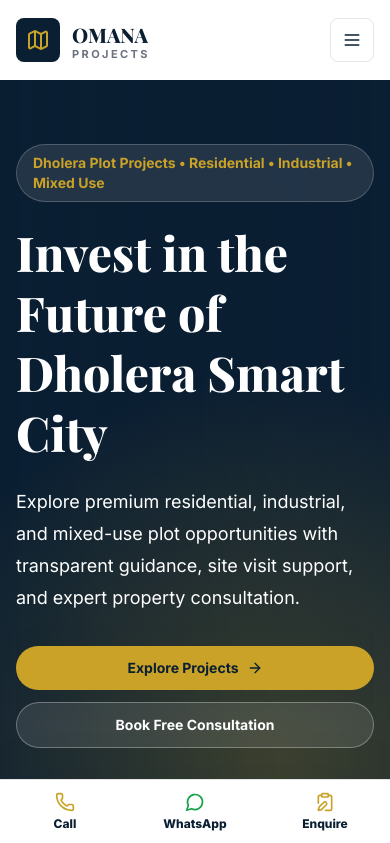
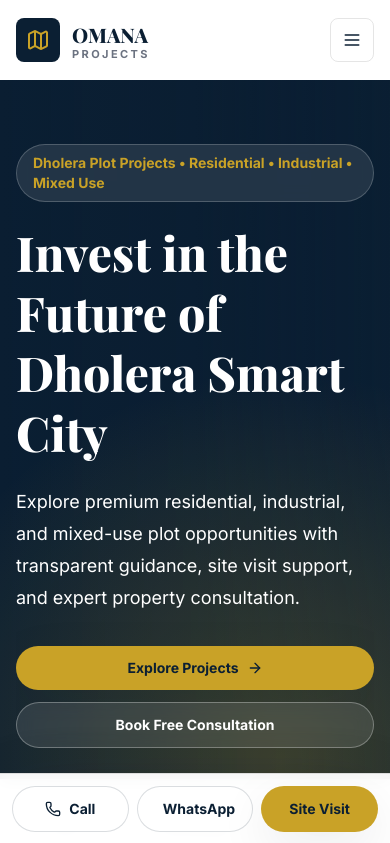
Before and after one commit to vishalcoder0912/real_state_3d, a React (Vite) app: page / in a window 390 px wide. Shown: the top 843 px of the page. Built offline with nearby package versions, Linux system fonts and the light colour scheme.

Commit message:
feat: register full omana route map

```diff
--- a/src/App.jsx
+++ b/src/App.jsx
@@ -2,18 +2,27 @@
 import Navbar from "./components/Navbar.jsx";
 import Footer from "./components/Footer.jsx";
 import FloatingCTA from "./components/FloatingCTA.jsx";
+import MobileBottomCTA from "./components/MobileBottomCTA.jsx";
 import Home from "./pages/Home.jsx";
 import About from "./pages/About.jsx";
 import MissionVision from "./pages/MissionVision.jsx";
 import DirectorMessage from "./pages/DirectorMessage.jsx";
 import Projects from "./pages/Projects.jsx";
+import ResidentialPlots from "./pages/ResidentialPlots.jsx";
+import IndustrialPlots from "./pages/IndustrialPlots.jsx";
+import MixedUse from "./pages/MixedUse.jsx";
+import PlotForBuy from "./pages/PlotForBuy.jsx";
 import NewsEvents from "./pages/NewsEvents.jsx";
 import Blog from "./pages/Blog.jsx";
+import BlogDetail from "./pages/BlogDetail.jsx";
 import Contact from "./pages/Contact.jsx";
+import BookSiteVisit from "./pages/BookSiteVisit.jsx";
+import PrivacyPolicy from "./pages/PrivacyPolicy.jsx";
+import ThankYou from "./pages/ThankYou.jsx";
 
 const App = () => {
   return (
-    <div className="min-h-screen bg-white text-ink">
+    <div className="min-h-screen bg-white pb-20 text-ink md:pb-0">
       <Navbar />
       <main className="pt-20 lg:pt-[120px]">
         <Routes>
@@ -22,13 +31,22 @@
           <Route path="/mission-vision" element={<MissionVision />} />
           <Route path="/director-message" element={<DirectorMessage />} />
           <Route path="/projects" element={<Projects />} />
+          <Route path="/projects/residential-plots" element={<ResidentialPlots />} />
+          <Route path="/projects/industrial-plots" element={<IndustrialPlots />} />
+          <Route path="/projects/mixed-use" element={<MixedUse />} />
+          <Route path="/projects/plot-for-buy" element={<PlotForBuy />} />
           <Route path="/news-events" element={<NewsEvents />} />
           <Route path="/blog" element={<Blog />} />
+          <Route path="/blog/:slug" element={<BlogDetail />} />
           <Route path="/contact-us" element={<Contact />} />
+          <Route path="/book-site-visit" element={<BookSiteVisit />} />
+          <Route path="/privacy-policy" element={<PrivacyPolicy />} />
+          <Route path="/thank-you" element={<ThankYou />} />
         </Routes>
       </main>
       <Footer />
       <FloatingCTA />
+      <MobileBottomCTA />
     </div>
   );
 };
```
